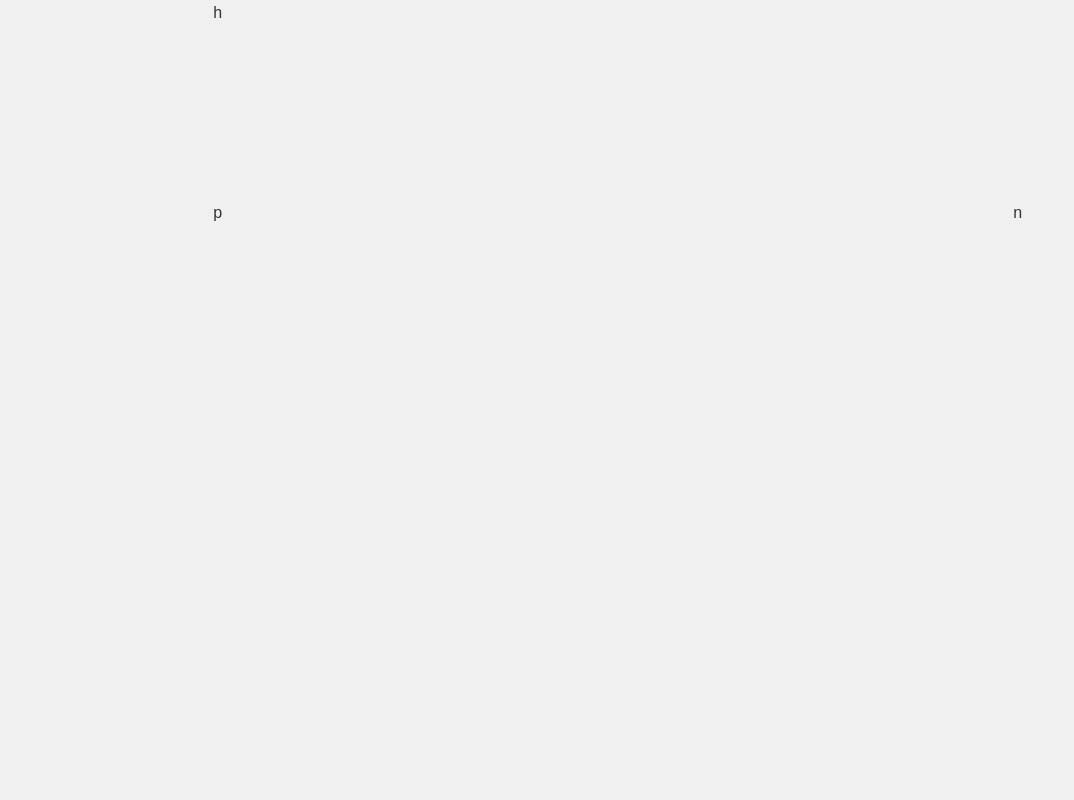
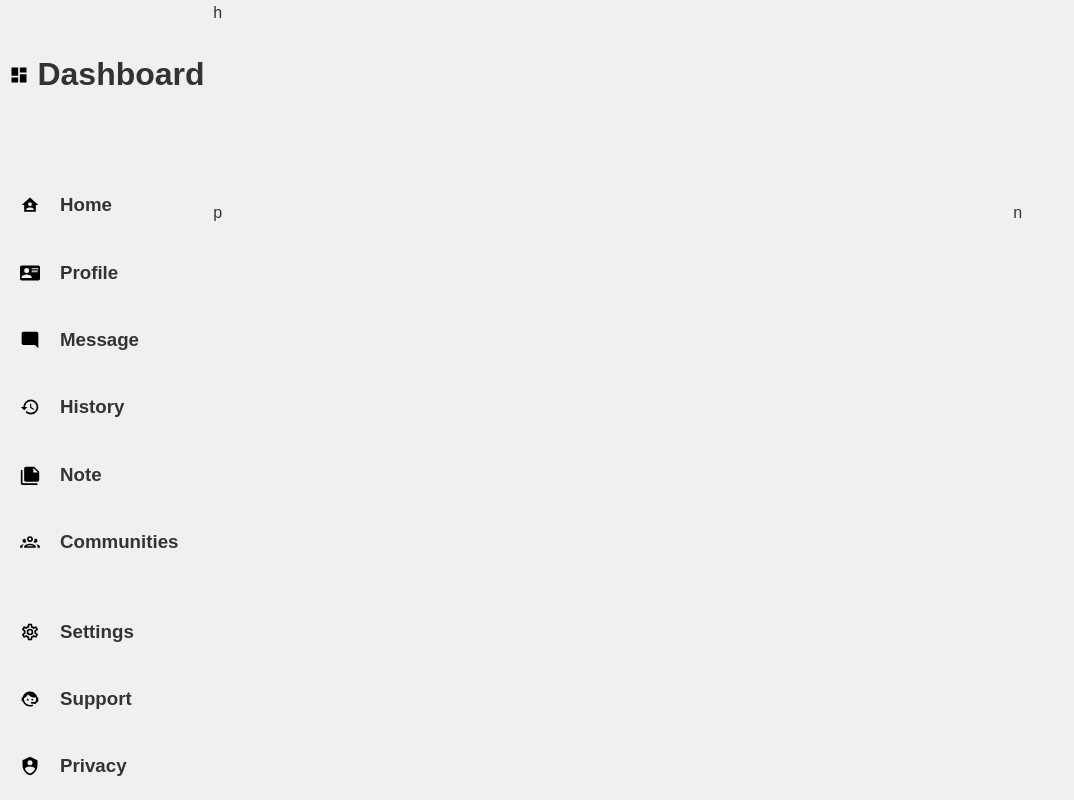
Before and after one commit to beMimg/admin-dashboard, a plain HTML site: page index.html in a window 1280 px wide. Shown: the whole page, without its empty margins (0-1074 px from the left). Drawn offline with Linux system fonts and the light colour scheme.

Commit message:
side bar complete

```diff
--- a/index.html
+++ b/index.html
@@ -8,7 +8,52 @@
     <link rel="resetsheet" href="reset.css" />
   </head>
   <body>
-    <div class="sidebar"></div>
+    <div class="sidebar">
+      <div class="dashboard">
+        <img src="/images/view-dashboard.svg" alt="" />
+        <h1>Dashboard</h1>
+      </div>
+      <div class="big-menu">
+        <div class="option">
+          <img src="/images/home-account.svg" alt="" />
+          <h3 id="home">Home</h3>
+        </div>
+        <div class="option">
+          <img src="/images/card-account-details.svg" alt="" />
+          <h3 id="profile">Profile</h3>
+        </div>
+        <div class="option">
+          <img src="/images/message-reply.svg" alt="" />
+          <h3 id="message">Message</h3>
+        </div>
+        <div class="option">
+          <img src="/images/history.svg" alt="" />
+          <h3 id="history">History</h3>
+        </div>
+        <div class="option">
+          <img src="/images/note-multiple.svg" alt="" />
+          <h3 id="note">Note</h3>
+        </div>
+        <div class="option">
+          <img src="/images/account-group-outline.svg" alt="" />
+          <h3 id="communities">Communities</h3>
+        </div>
+      </div>
+      <div class="small-menu">
+        <div class="option">
+          <img src="/images/cog-outline.svg" alt="" />
+          <h3 id="settings">Settings</h3>
+        </div>
+        <div class="option">
+          <img src="/images/face-agent.svg" alt="" />
+          <h3 id="support">Support</h3>
+        </div>
+        <div class="option">
+          <img src="/images/shield-account.svg" alt="" />
+          <h3 id="privacy">Privacy</h3>
+        </div>
+      </div>
+    </div>
 
     <div class="content">
       <div class="header">h</div>
--- a/style.css
+++ b/style.css
@@ -6,10 +6,34 @@ body {
   line-height: 1.6;
   color: #333;
   background-color: #f0f0f0;
-  height: 100vh; /* ATENTION */
-
+  height: 100vh; /*ATENTION */
   display: grid;
   grid-template-columns: 1fr 5fr;
+}
+
+img {
+  height: 20px;
+}
+.sidebar {
+  display: grid;
+  grid-template-rows: 1fr 3fr 1fr;
+  align-items: center;
+  height: 100vh; /* ATENTION*/
+}
+
+.dashboard {
+  display: flex;
+  flex-direction: row;
+  align-items: center;
+  justify-content: space-evenly;
+}
+
+.option {
+  display: flex;
+  flex-direction: row;
+  align-items: center;
+  gap: 20px;
+  margin-left: 20px;
 }
 
 .content {
```
Also changed, not shown: images/account-group-outline.svg (added), images/bell-ring-outline.svg (added), images/card-account-details.svg (added), images/cog-outline.svg (added), images/eye-plus-outline.svg (added), images/face-agent.svg (added), images/history.svg (added), images/home-account.svg (added), images/magnifying-glass-solid.svg (added), images/message-reply.svg (added), images/note-multiple.svg (added), images/shield-account.svg (added), images/source-branch.svg (added), images/star-plus-outline.svg (added), 1 more files.
